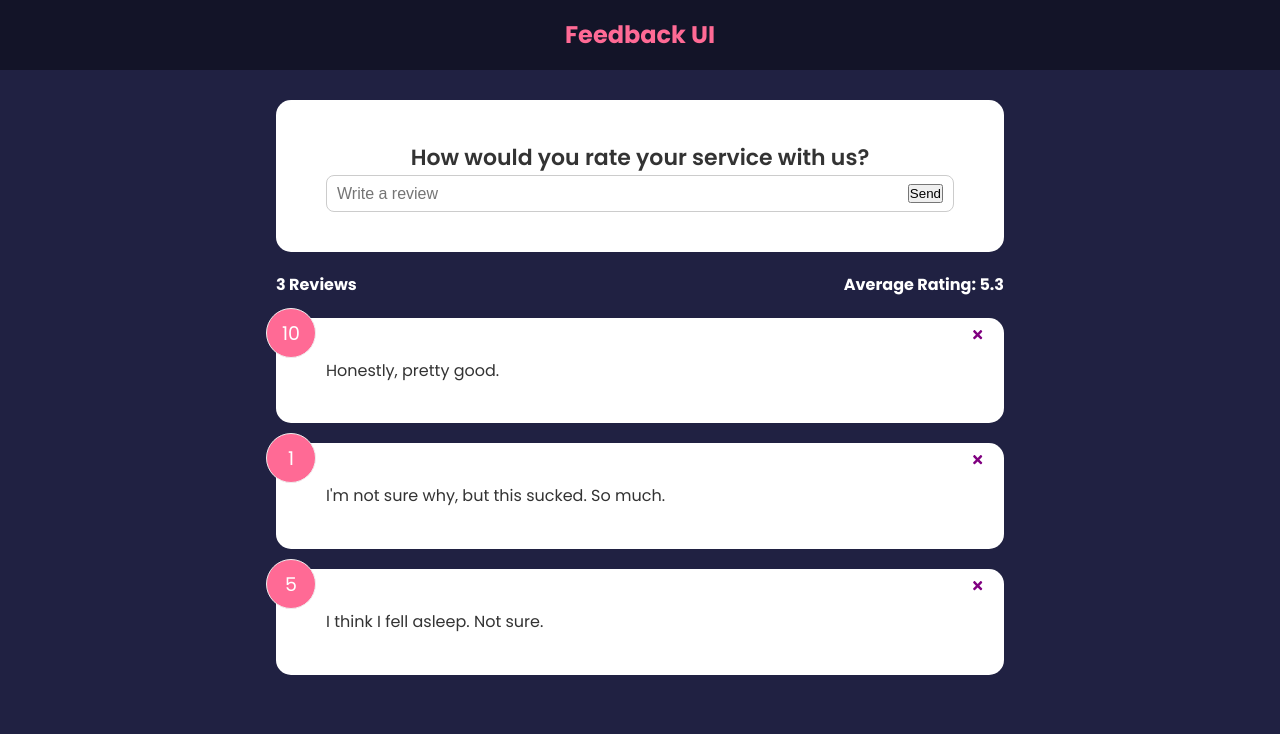
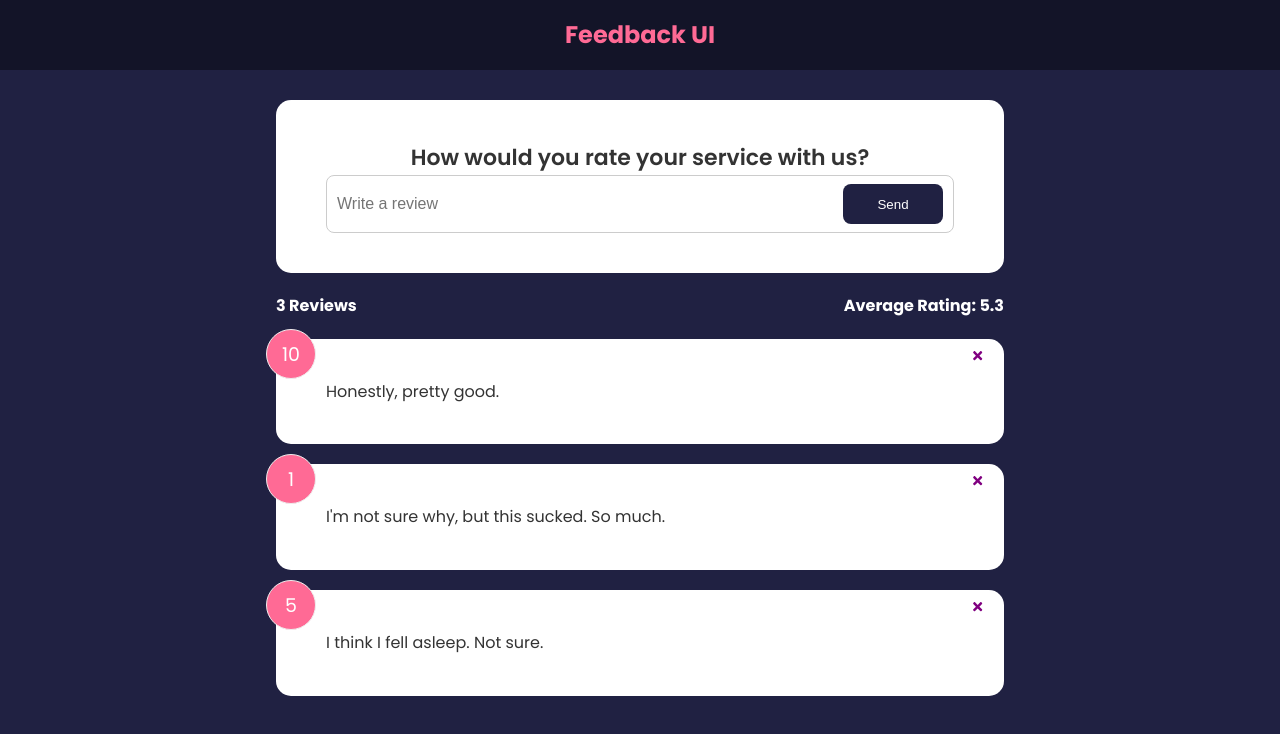
Before and after one commit to AJOsmaston/feedback-ui, a React (Create React App) app: page / in a window 1280 px wide. Shown: the top 734 px of the page. Built offline with nearby package versions, Linux system fonts and the light colour scheme.

Commit message:
Added button component and added to form

```diff
--- a/src/components/FeedbackForm.jsx
+++ b/src/components/FeedbackForm.jsx
@@ -1,4 +1,5 @@
 import { useState } from "react/cjs/react.development"
+import Button from "./shared/Button";
 import Card from "./shared/Card"
 
 function FeedbackForm() {
@@ -19,8 +20,9 @@
           onChange={handleTextChange}
           type="text"
           placeholder='Write a review'
-          value={text} />
-        <button type='submit'>Send</button>
+          value={text}
+        />
+        <Button type='submit'>Send</Button>
       </div>
     </form>
     </Card>
--- /dev/null
+++ b/src/components/shared/Button.jsx
@@ -0,0 +1,27 @@
+import PropTypes from 'prop-types'
+
+function Button({ children, version, type, isDisabled }) {
+  return (
+    <button
+      type={type}
+      disabled={isDisabled}
+      className={`btn btn-${version}`}>
+      {children}
+    </button>
+  )
+}
+
+Button.defaultProps = {
+  version: 'primary',
+  type: 'button',
+  isDisabled: false
+}
+
+Button.propTypes = {
+  children: PropTypes.node.isRequired,
+  version: PropTypes.string,
+  type: PropTypes.string,
+  isDisabled: PropTypes.bool,
+}
+
+export default Button
```
